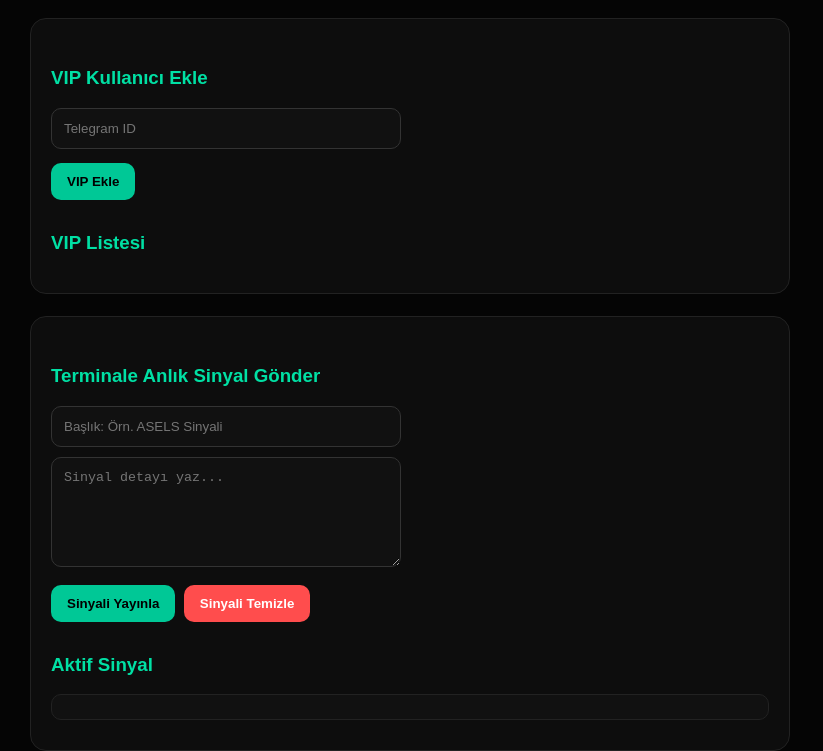
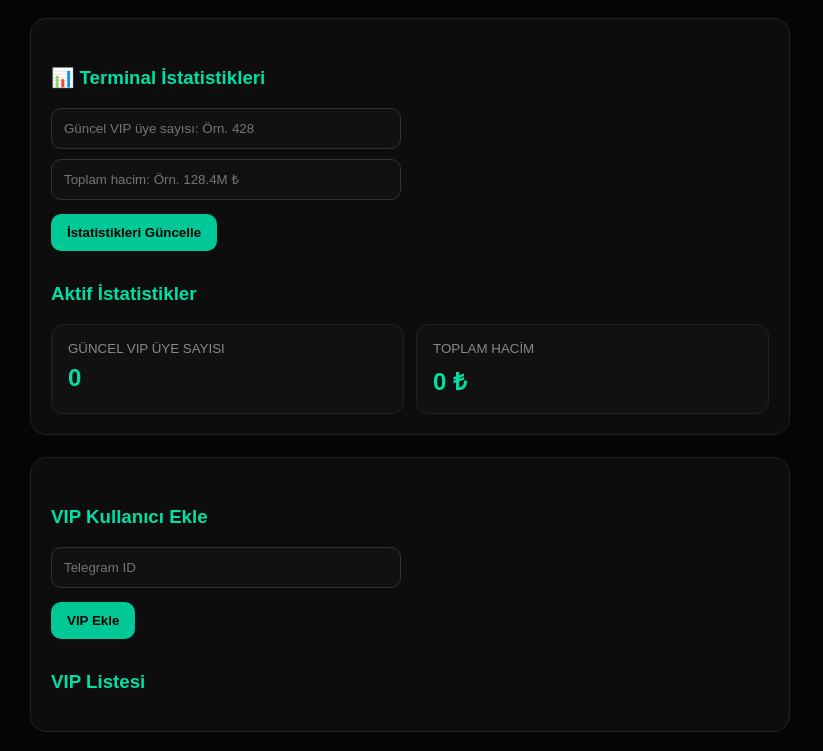
Before and after one commit to birisixcomp/telegram-mini-app, a plain HTML site: page admin.html in a window 1280 px wide. Shown: the part 70-821 px from the top of the page, without its empty margins (0-823 px from the left). Drawn offline with Linux system fonts and the light colour scheme; no server answers.

Commit message:
Update admin.html

```diff
--- a/admin.html
+++ b/admin.html
@@ -5,9 +5,7 @@
   <title>Admin Panel</title>
 
   <style>
-    * {
-      box-sizing: border-box;
-    }
+    * { box-sizing: border-box; }
 
     body {
       background:#050505;
@@ -17,9 +15,7 @@
       margin:0;
     }
 
-    h1 {
-      margin-top:0;
-    }
+    h1 { margin-top:0; }
 
     h3 {
       margin-top:28px;
@@ -82,9 +78,30 @@
       font-size:13px;
     }
 
-    hr {
-      margin:35px 0;
-      border-color:#222;
+    .stat-preview {
+      display:grid;
+      grid-template-columns:1fr 1fr;
+      gap:12px;
+      margin-top:15px;
+      max-width:720px;
+    }
+
+    .stat-box {
+      background:#111;
+      border:1px solid #222;
+      border-radius:12px;
+      padding:16px;
+    }
+
+    .stat-box small {
+      color:#888;
+      display:block;
+      margin-bottom:8px;
+    }
+
+    .stat-box b {
+      font-size:24px;
+      color:#00e0a4;
     }
   </style>
 </head>
@@ -92,6 +109,29 @@
 <body>
 
   <h1>Admin Panel</h1>
+
+  <div class="section">
+    <h3>📊 Terminal İstatistikleri</h3>
+
+    <input id="vipCountInput" placeholder="Güncel VIP üye sayısı: Örn. 428"><br>
+    <input id="volumeInput" placeholder="Toplam hacim: Örn. 128.4M ₺"><br>
+
+    <button onclick="updateTerminalStats()">İstatistikleri Güncelle</button>
+
+    <h3>Aktif İstatistikler</h3>
+
+    <div class="stat-preview">
+      <div class="stat-box">
+        <small>GÜNCEL VIP ÜYE SAYISI</small>
+        <b id="activeVipCount">0</b>
+      </div>
+
+      <div class="stat-box">
+        <small>TOPLAM HACİM</small>
+        <b id="activeVolume">0 ₺</b>
+      </div>
+    </div>
+  </div>
 
   <div class="section">
     <h3>VIP Kullanıcı Ekle</h3>
@@ -190,6 +230,35 @@
     function nowTR() {
       return new Date().toLocaleString("tr-TR");
     }
+
+    function updateTerminalStats() {
+      const vipCount = document.getElementById("vipCountInput").value.trim();
+      const volume = document.getElementById("volumeInput").value.trim();
+
+      if (!vipCount && !volume) {
+        alert("VIP sayısı veya toplam hacim gir");
+        return;
+      }
+
+      const updateData = {};
+
+      if (vipCount) updateData.vipCount = vipCount;
+      if (volume) updateData.volume = volume;
+
+      db.ref("terminalStats").update(updateData);
+
+      alert("Terminal istatistikleri güncellendi");
+    }
+
+    db.ref("terminalStats").on("value", snapshot => {
+      const data = snapshot.val() || {};
+
+      document.getElementById("activeVipCount").innerText = data.vipCount || "0";
+      document.getElementById("activeVolume").innerText = data.volume || "0 ₺";
+
+      document.getElementById("vipCountInput").value = data.vipCount || "";
+      document.getElementById("volumeInput").value = data.volume || "";
+    });
 
     function addVip() {
       const id = document.getElementById("vipId").value.trim();
```
